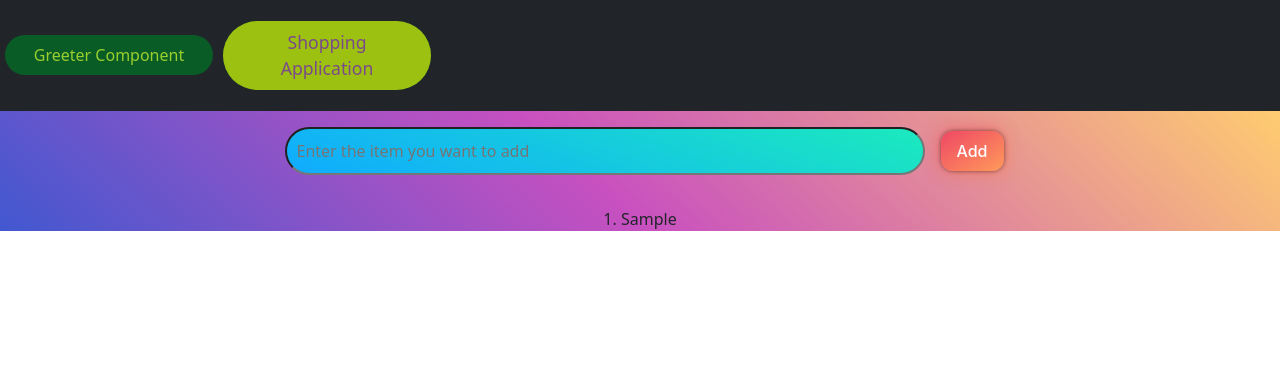
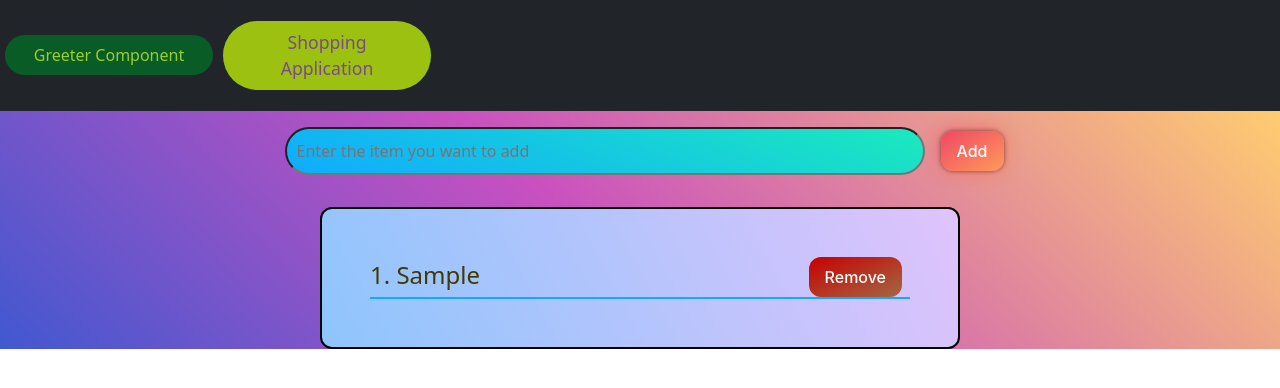
Before and after one commit to XElderX/sprint-5-react, a React (Create React App) app: page /shoppinApp in a window 1280 px wide. Both pictures are taken after typing "Sample" into the empty fields and a click on the button "Add". Shown: the top 388 px of the page. Built offline with nearby package versions, Linux system fonts and the light colour scheme.

Commit message:
implemented delete option; now you can remove item from the list

```diff
--- a/src/components/shoppinApp/ShoppinApp.js
+++ b/src/components/shoppinApp/ShoppinApp.js
@@ -20,7 +20,6 @@ const ShoppinApp = () => {
   }, [inputValue])
 
   const addNewItem = (input) => {
-
     if(inputValue.length >=3) {
       let itemsUpdate = JSON.stringify([...itemsList, inputValue]);
         localStorage.setItem('shopinItems', itemsUpdate);
@@ -29,8 +28,11 @@ const ShoppinApp = () => {
     }
     else {
       setInputError("Item name you entered must have at least 3 characters!!!")
-    }
-
+    }}
+    const removeItem = (item) => {
+      let listAfterRemove = itemsList.filter((i) => i!==item);
+      localStorage.setItem('shopinItems', JSON.stringify(listAfterRemove));
+      setItemsList(listAfterRemove);
     }
 
   return (
@@ -53,6 +55,9 @@ const ShoppinApp = () => {
           {itemsList.map((item, index) =>(
             <div key={index}>
               <div className={styles.itemComponent}> {`${index + 1}.`} {item}
+              <button
+              className={styles.deleteBtn}
+              onClick={() =>{removeItem(item)}}>Remove</button>
               </div>
             </div>
           ))}
--- a/src/components/shoppinApp/ShoppinApp.module.css
+++ b/src/components/shoppinApp/ShoppinApp.module.css
@@ -39,3 +39,52 @@
   margin:1rem;
 
 }
+.itemsComponent{
+
+  background: rgb(34,143,195);
+  background-color: #8EC5FC;
+  background-image: linear-gradient(62deg, #8EC5FC 0%, #E0C3FC 100%);
+  margin: 1rem auto 5rem auto;
+  padding: 2rem;
+  font-size: 24px;
+  color: rgb(65, 57, 5);
+  width: 50%;
+  border: solid 2px black;
+  border-radius: 12px;
+}
+.itemComponent{
+  display:flex;
+  justify-content: space-between;
+  margin: 1rem;
+  border-bottom: 2px solid #10abff;
+
+}
+.deleteBtn{
+  background: linear-gradient(to bottom right, #c70000, #a36844);
+    border: 0;
+    border-radius: 12px;
+    color: #FFFFFF;
+    cursor: pointer;
+    display: inline-block;
+    font-family: -apple-system,system-ui,"Segoe UI",Roboto,Helvetica,Arial,sans-serif;
+    font-size: 16px;
+    font-weight: 500;
+    line-height: 2.5;
+    outline: transparent;
+    margin-right: 0.5rem;
+    padding: 0 1rem;
+    text-align: center;
+    text-decoration: none;
+    transition: box-shadow .2s ease-in-out;
+    touch-action: manipulation;
+
+  }
+  .deleteBtn:hover {
+      background-color: initial;
+      background-position: 0 0;
+      color: #FF4742;
+    }
+
+  .deleteBtn:focus {
+    box-shadow: 0 0 .25rem rgba(0, 0, 0, 0.5), -.125rem -.125rem 1rem rgba(239, 71, 101, 0.5), .125rem .125rem 1rem rgba(255, 154, 90, 0.5);
+  }
```
